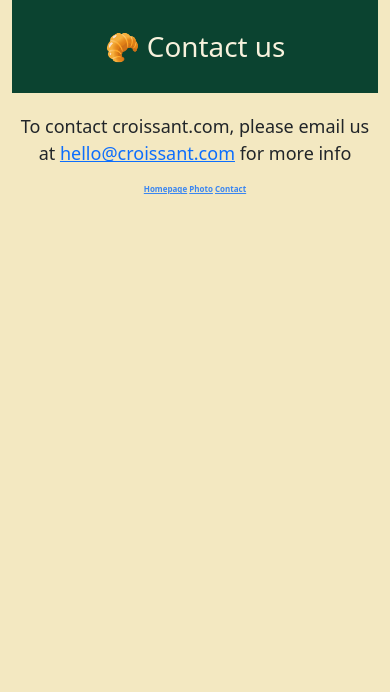
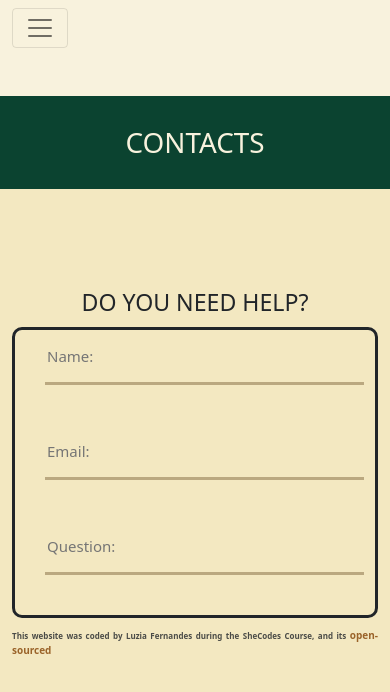
Before and after one commit to LuziaFernandes/portuguese-wines-website, a plain HTML site: page contact.html in a window 390 px wide. Drawn offline with nearby package versions, Linux system fonts and the light colour scheme.

Commit message:
Create content of contact page + styple + make it responsive to small devices

```diff
--- a/contact.html
+++ b/contact.html
@@ -11,15 +11,68 @@
 </head>
 <body>
 
-    <div class="container">
+    <header>
+        <nav class="navbar navbar-expand-lg navbar-light">
+            <div class="container-fluid">
+             <button class="navbar-toggler" type="button" data-bs-toggle="collapse" data-bs-target="#navbarNavAltMarkup" aria-controls="navbarNavAltMarkup" aria-expanded="false" aria-label="Toggle navigation">
+                <span class="navbar-toggler-icon"></span>
+              </button>
+              <div class="collapse navbar-collapse" id="navbarNavAltMarkup">
+                <div class="navbar-nav">
+                  <a class="nav-link disable" aria-current="page" href="#">HOMEPAGE</a>
+                  <a class="nav-link active" href="/activities.html">ACTIVITIES</a>
+                  <a class="nav-link active" href="/contact.html">CONTACT</a>
+                 </div>
+              </div>
+            </div>
+          </nav>
 
-    <h1 class="text-center">🥐 Contact us</h1>
+    </header>
 
-    <p class="text-center">To contact croissant.com, please email us at <a href="" class="email-link">hello@croissant.com</a> for more info </p>
+    <h1> CONTACTS </h1>
+    <section class="main-content">
+        <div class="container-fluid text-center">
 
-    <footer class="text-center">
-    <a href="/index.html">Homepage</a>  <a href="/photo.html">Photo</a>   <a href="/contact.html">Contact</a>
-    </footer>
-</div>
+
+        <h3> DO YOU NEED HELP?</h3>
+        <div class="contact-box">
+
+            <input placeholder="Name:"></input>
+
+            <input placeholder="Email:"></input>
+
+            <input placeholder="Question:">
+
+            </input>
+
+        </div>
+
+
+        <section class="page-link-section">
+        <a href="/index.html" class="pageLink">HOMEPAGE</a>  <a href="/activities.html" class="pageLink">ACTIVITIES</a>   <a href="/contact.html" class="pageLink">CONTACTS</a>
+        </section>
+
+
+
+
+         <footer>
+        This website was coded by Luzia Fernandes during the SheCodes Course, and its <a href ="https://github.com/LuziaFernandes/croissant-website" class="pageLink">open-sourced</a>
+        </footer>
+        </section>
+
+
+
+
+        </div>
+
+    </section>
+
+
+
+
+
+
+
+
 </body>
 </html>
--- a/style/style.css
+++ b/style/style.css
@@ -21,6 +21,30 @@ p {
 h2 {
     margin: 40px 0px;
     font-weight: bold;
+}
+
+h3 {
+    margin-top: 100px;
+}
+input {
+    color: #baa880;
+    text-align: left;
+    margin-bottom: 40px;
+    padding-right: 500px;
+    margin-left: 30px;
+    font-size: 20px;
+    border-width: 0 0 2px 0;
+    border-bottom: solid;
+    border-bottom-color: #baa880;
+    line-height: 50px;
+    display: block;
+    background-color: rgb(243,232,193);
+
+    }
+input:hover {
+    border-bottom-color: black;
+    transition: all 0.5s ease-out;
+    cursor: pointer;
 }
 
 img {
@@ -52,7 +76,16 @@ margin-top: 15px;
     margin-right: 20px;
 }
 .main-content {
-    margin: 0px 300px;}
+    margin: 0px 250px;}
+
+.contact-box {
+    padding: 40px 30px;
+    margin: 0px 250px;
+    border-width: 10px;
+    border-radius: 10px;
+    border-color: #baa880;
+    border: solid;
+}
 
 .small-introduction {
     font-weight: bold;
@@ -86,6 +119,8 @@ margin-top: 15px;
     transition: all 0.5s ease-out;
 }
 
+
+
 @media (max-width: 576px) {
 
     header {
@@ -95,6 +130,10 @@ margin-top: 15px;
     img {
         margin-bottom: 5px;
     }
+    input {
+        padding-right: 95px;
+        font-size: 15px;
+    }
     footer {
         font-size: 8px;
         text-align: justify;
@@ -102,6 +141,12 @@ margin-top: 15px;
 
     .main-content {
         margin: 0px;}
+    .contact-box {
+            padding: 0px;
+            margin: 10px 0px;
+
+    }
+
     .page-link-section {
         display: none;
     }
```
